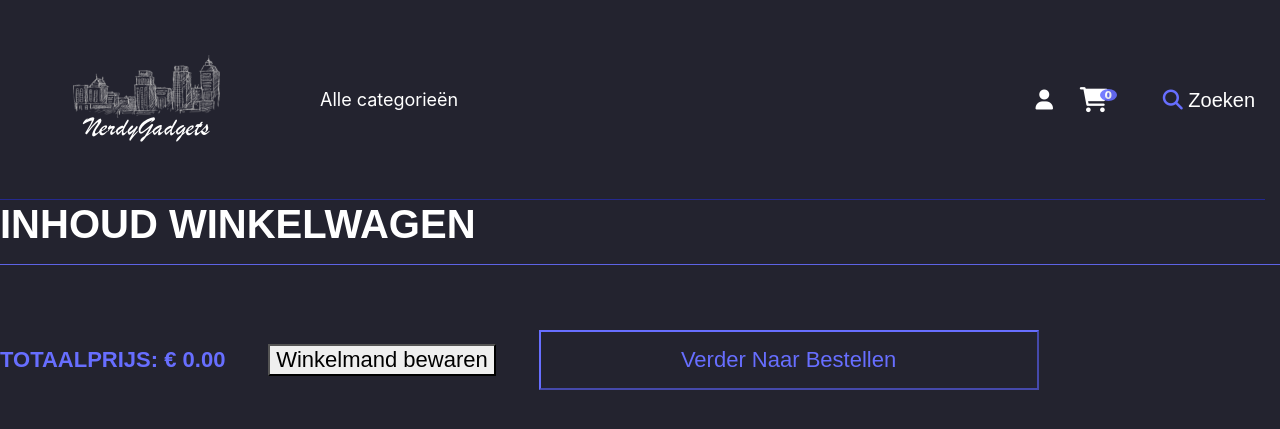
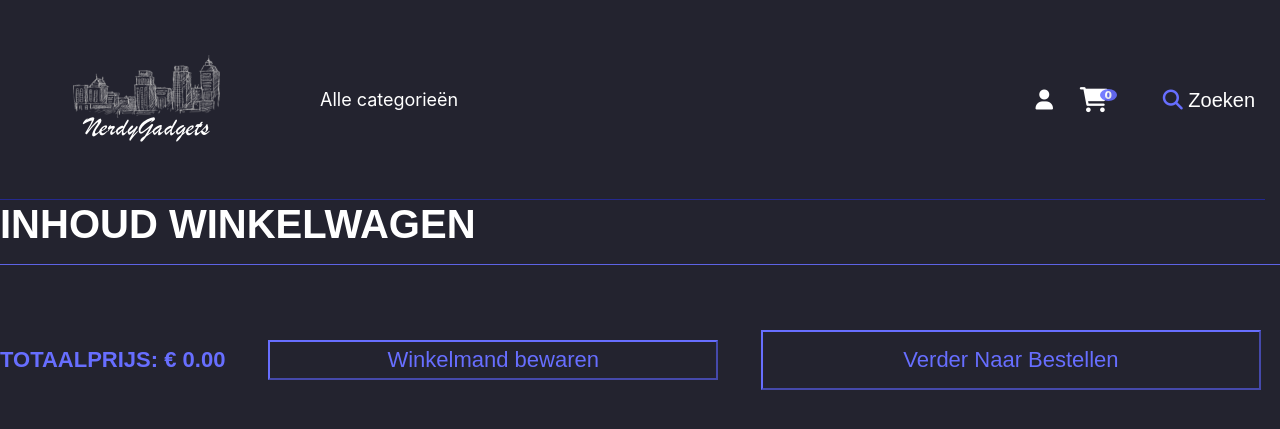
Before and after one commit to to01/nerdygadgets-casus, a PHP site: page /cart.php in a window 1280 px wide. Shown: the top 429 px of the page. Run offline with PHP 8.4, Linux system fonts and the light colour scheme; data that the repository does not hold is empty; some libraries are stand-ins or nearby versions; some web fonts are replaced.

Commit message:
Add files via upload

```diff
--- a/nerdy-gadgets/Public/CSS/style.css
+++ b/nerdy-gadgets/Public/CSS/style.css
@@ -519,3 +519,10 @@ ul#ul-class-price li {
     color:#676EFF;
     border-color:#676EFF
 }
+.bewaren {
+    height:40px;
+    width:450px;
+    background-color:#23232F;
+    color:#676EFF;
+    border-color:#676EFF
+}
```
